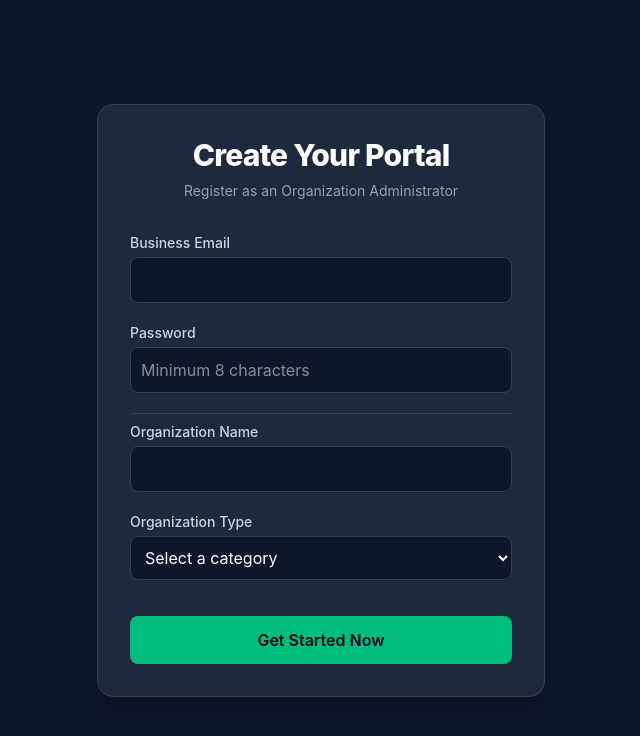
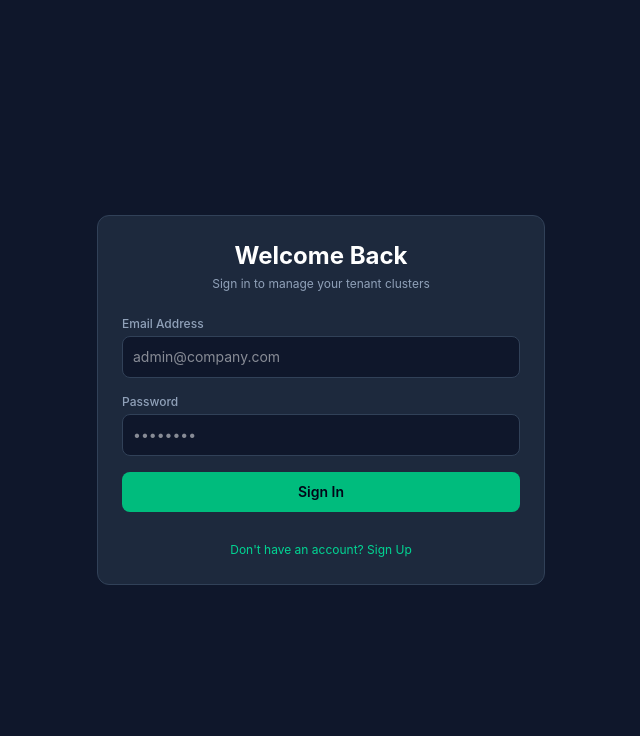
Before and after one commit to BilalShaikh1/admin-dashboard, a React (Vite) app: page /signup in a window 1280 px wide. Shown: the top 736 px of the page, without its empty margins (319-959 px from the left). Built offline with nearby package versions, Linux system fonts and the light colour scheme; what @tailwindcss/postcss would draw is missing.

Commit message:
feat: complete unified authentication layout and production technical documentation

```diff
--- a/src/pages/SignUp.tsx
+++ b/src/pages/SignUp.tsx
@@ -1,119 +1,93 @@
+import { useState } from 'react';
 import { useForm } from 'react-hook-form';
 import { zodResolver } from '@hookform/resolvers/zod';
 import * as z from 'zod';
-import { useState } from 'react';
 import { supabase } from '../lib/supabase';
 
-// 📋 Strict Type Validation Schema using Zod
-const signupSchema = z.object({
-  email: z.string().email('Please enter a valid business email address.'),
-  password: z.string().min(8, 'Password must be at least 8 characters long.'),
-  orgName: z.string().min(2, 'Organization name must be at least 2 characters.'),
-  orgType: z.enum(['School', 'Nonprofit', 'Business'], {
-  message: 'Please select a valid organization type',
-}),
+// 1. Validation Schema
+const authSchema = z.object({
+  email: z.string().email('Please enter a valid email address.'),
+  password: z.string().min(6, 'Password must be at least 6 characters.'),
 });
 
-type SignupFormValues = z.infer<typeof signupSchema>;
+type AuthFormValues = z.infer<typeof authSchema>;
 
 export default function SignUp() {
-  const [loading, setLoading] = useState(false);
+  // 🌟 Toggle between Sign In mode and Sign Up mode
+  const [isLogin, setIsLogin] = useState(true);
   const [errorMsg, setErrorMsg] = useState<string | null>(null);
   const [successMsg, setSuccessMsg] = useState<string | null>(null);
+  const [loading, setLoading] = useState(false);
 
-  // Initialize form controls with Zod schema verification hooks
-  const { register, handleSubmit, reset, formState: { errors } } = useForm<SignupFormValues>({
-    resolver: zodResolver(signupSchema),
-    defaultValues: {
-      email: '',
-      password: '',
-      orgName: '',
-      orgType: undefined,
-    }
+  const { register, handleSubmit, formState: { errors } } = useForm<AuthFormValues>({
+    resolver: zodResolver(authSchema),
   });
 
-  const onSubmit = async (values: SignupFormValues) => {
+  const onSubmit = async (values: AuthFormValues) => {
     setLoading(true);
     setErrorMsg(null);
     setSuccessMsg(null);
 
-    try {
-      // Step A: Create the admin credential in Supabase Auth
-      const { data: authData, error: authError } = await supabase.auth.signUp({
+    if (isLogin) {
+      // 🔑 LOG IN FLOW
+      const { error } = await supabase.auth.signInWithPassword({
         email: values.email,
         password: values.password,
       });
-
-      if (authError) throw authError;
-      if (!authData.user) throw new Error('Authentication failed. Please try again.');
-
-      // Step B: Insert the relational record mapping the admin to their organization tenant
-      const { error: orgError } = await supabase
-        .from('organizations')
-        .insert({
-          name: values.orgName,
-          type: values.orgType,
-          created_by: authData.user.id,
-        });
-
-      if (orgError) throw orgError;
-
-      setSuccessMsg('Account created successfully! Bypassing security checks.');
-      reset(); // Clear inputs cleanly via react-hook-form hook
-    } catch (err: any) {
-      setErrorMsg(err.message || 'An unexpected registration error occurred.');
-    } finally {
-      setLoading(false);
+      if (error) setErrorMsg(error.message);
+    } else {
+      // 📝 SIGN UP FLOW
+      const { error, data } = await supabase.auth.signUp({
+        email: values.email,
+        password: values.password,
+      });
+      if (error) {
+        setErrorMsg(error.message);
+      } else if (data.user && data.session === null) {
+        setSuccessMsg('Registration successful! Please check your email inbox to verify your account.');
+      }
     }
+    setLoading(false);
   };
 
   return (
-    <div className="flex min-h-screen items-center justify-center bg-slate-900 px-4">
-      <div className="w-full max-w-md space-y-8 rounded-2xl bg-slate-800 p-8 shadow-xl border border-slate-700">
+    <div className="min-h-screen flex items-center justify-center bg-slate-900 p-4">
+      <div className="bg-slate-800 border border-slate-700 rounded-xl p-6 w-full max-w-md space-y-6">
         <div>
-          <h2 className="text-center text-3xl font-extrabold text-white tracking-tight">Create Your Portal</h2>
-          <p className="mt-2 text-center text-sm text-slate-400">Register as an Organization Administrator</p>
+          <h2 className="text-2xl font-bold text-white text-center">
+            {isLogin ? 'Welcome Back' : 'Create Admin Account'}
+          </h2>
+          <p className="text-xs text-slate-400 text-center mt-1">
+            {isLogin ? 'Sign in to manage your tenant clusters' : 'Register a new master administrative profile'}
+          </p>
         </div>
 
-        <form className="mt-8 space-y-5" onSubmit={handleSubmit(onSubmit)}>
-          {errorMsg && <div className="rounded-md bg-red-900/40 p-3 text-sm text-red-400 border border-red-800/60">{errorMsg}</div>}
-          {successMsg && <div className="rounded-md bg-emerald-900/40 p-3 text-sm text-emerald-400 border border-emerald-800/60">{successMsg}</div>}
+        <form onSubmit={handleSubmit(onSubmit)} className="space-y-4">
+          {errorMsg && <div className="p-3 bg-red-950/40 border border-red-900/60 text-red-400 text-xs rounded-md">{errorMsg}</div>}
+          {successMsg && <div className="p-3 bg-emerald-950/40 border border-emerald-900/60 text-emerald-400 text-xs rounded-md">{successMsg}</div>}
 
           <div>
-            <label className="block text-sm font-medium text-slate-300">Business Email</label>
-            <input type="email" {...register('email')} className="mt-1 w-full rounded-lg bg-slate-900 border border-slate-700 p-2.5 text-white focus:border-emerald-500 focus:outline-none transition-colors" />
-            {errors.email && <p className="mt-1 text-xs text-red-400">{errors.email.message}</p>}
+            <label className="block text-xs font-medium text-slate-400 mb-1">Email Address</label>
+            <input type="email" {...register('email')} className="w-full bg-slate-900 border border-slate-700 rounded-lg p-2.5 text-sm text-white focus:outline-none focus:border-emerald-500" placeholder="admin@company.com" />
+            {errors.email && <p className="text-[11px] text-red-400 mt-1">{errors.email.message}</p>}
           </div>
 
           <div>
-            <label className="block text-sm font-medium text-slate-300">Password</label>
-            <input type="password" {...register('password')} className="mt-1 w-full rounded-lg bg-slate-900 border border-slate-700 p-2.5 text-white focus:border-emerald-500 focus:outline-none transition-colors" placeholder="Minimum 8 characters" />
-            {errors.password && <p className="mt-1 text-xs text-red-400">{errors.password.message}</p>}
+            <label className="block text-xs font-medium text-slate-400 mb-1">Password</label>
+            <input type="password" {...register('password')} className="w-full bg-slate-900 border border-slate-700 rounded-lg p-2.5 text-sm text-white focus:outline-none focus:border-emerald-500" placeholder="••••••••" />
+            {errors.password && <p className="text-[11px] text-red-400 mt-1">{errors.password.message}</p>}
           </div>
 
-          <hr className="border-slate-700 my-2" />
-
-          <div>
-            <label className="block text-sm font-medium text-slate-300">Organization Name</label>
-            <input type="text" {...register('orgName')} className="mt-1 w-full rounded-lg bg-slate-900 border border-slate-700 p-2.5 text-white focus:border-emerald-500 focus:outline-none transition-colors" />
-            {errors.orgName && <p className="mt-1 text-xs text-red-400">{errors.orgName.message}</p>}
-          </div>
-
-          <div>
-            <label className="block text-sm font-medium text-slate-300">Organization Type</label>
-            <select {...register('orgType')} className="mt-1 w-full rounded-lg bg-slate-900 border border-slate-700 p-2.5 text-white focus:border-emerald-500 focus:outline-none transition-colors">
-              <option value="">Select a category</option>
-              <option value="School">School</option>
-              <option value="Nonprofit">Nonprofit</option>
-              <option value="Business">Business</option>
-            </select>
-            {errors.orgType && <p className="mt-1 text-xs text-red-400">{errors.orgType.message}</p>}
-          </div>
-
-          <button type="submit" disabled={loading} className="w-full mt-4 rounded-lg bg-emerald-500 p-3 font-semibold text-slate-950 transition-colors hover:bg-emerald-400 disabled:opacity-50 cursor-pointer">
-            {loading ? 'Registering Account...' : 'Get Started Now'}
+          <button type="submit" disabled={loading} className="w-full bg-emerald-500 text-slate-950 font-semibold p-2.5 rounded-lg text-sm hover:bg-emerald-400 transition-colors disabled:opacity-50 cursor-pointer">
+            {loading ? 'Processing...' : isLogin ? 'Sign In' : 'Register Master Profile'}
           </button>
         </form>
+
+        <div className="text-center">
+          <button onClick={() => { setIsLogin(!isLogin); setErrorMsg(null); setSuccessMsg(null); }} className="text-xs text-emerald-400 hover:underline cursor-pointer bg-transparent border-none">
+            {isLogin ? "Don't have an account? Sign Up" : 'Already registered? Sign In'}
+          </button>
+        </div>
       </div>
     </div>
   );
```
Also changed, not shown: 2 other files (tests, documents, lock files or other folders).
